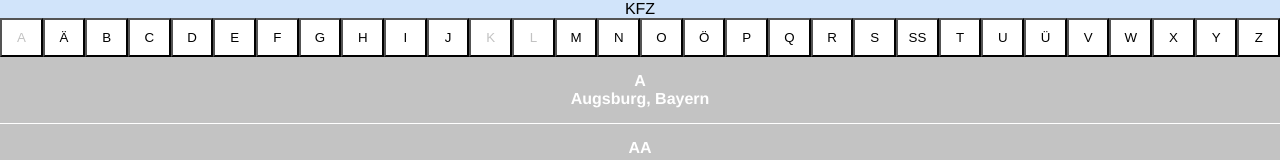
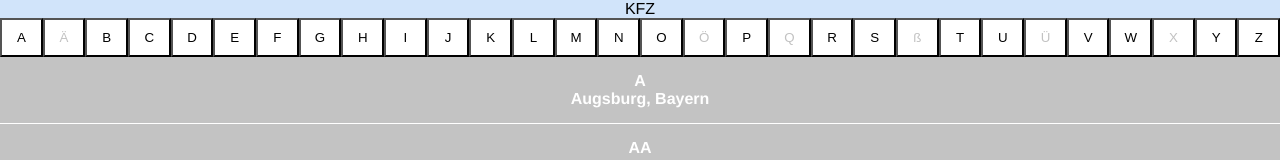
Before and after one commit to maurer2/kfz, a Vue app: page / in a window 1280 px wide. Shown: the top 160 px of the page. Built offline with nearby package versions, Linux system fonts and the light colour scheme.

Commit message:
Added navigation props logik

```diff
--- a/src/components/List.vue
+++ b/src/components/List.vue
@@ -13,8 +13,10 @@
   name: 'List',
   components: { Plate },
   props: {
-    entries: Array,
-    default: [],
+    entries: {
+      type: Array,
+      default: () => [],
+    },
   },
   computed: {
     numEntries() {
--- a/src/components/Main.vue
+++ b/src/components/Main.vue
@@ -2,7 +2,8 @@
   <div class="wrapper" :class="{ 'wrapper--is-vibrant' : oledDevice }">
     <header class="header">KFZ</header>
     <main class="main">
-      <Navigation :inactiveLetters="inactiveLetters" @button-activated="selectLetter"></Navigation>
+      <Navigation :availableLetters="keyList.getUniqueLetters()"
+        @button-activated="selectLetter"></Navigation>
       <List :entries="keyList.entries"></List>
     </main>
     <footer class="footer">Footer</footer>
--- a/src/components/Navigation.vue
+++ b/src/components/Navigation.vue
@@ -3,7 +3,7 @@
     <template v-for="letter in letters">
       <button class="nav-entry" type="button" :key="letter" @click="activateButton(letter)"
         :class="{ 'nav-entry--is-inactive': checkInactivity(letter) }">
-        {{ letter | uppercase }}
+        {{ letter }}
       </button>
     </template>
   </nav>
@@ -13,7 +13,7 @@
 export default {
   name: 'Navigation',
   props: {
-    inactiveLetters: {
+    availableLetters: {
       type: Array,
       default: () => [],
     },
@@ -21,8 +21,8 @@
   data() {
     return {
       letters: [
-        'a', 'ä', 'b', 'c', 'd', 'e', 'f', 'g', 'h', 'i', 'j', 'k', 'l', 'm', 'n', 'o', 'ö', 'p', 'q',
-        'r', 's', 'ß', 't', 'u', 'ü', 'v', 'w', 'x', 'y', 'z',
+        'A', 'Ä', 'B', 'C', 'D', 'E', 'F', 'G', 'H', 'I', 'J', 'K', 'L', 'M', 'N', 'O', 'Ö', 'P', 'Q', 'R', 'S',
+        'ß', 'T', 'U', 'Ü', 'V', 'W', 'X', 'Y', 'Z',
       ],
     };
   },
@@ -33,7 +33,7 @@
   },
   methods: {
     checkInactivity(letter) {
-      return this.inactiveLetters.includes(letter);
+      return !this.availableLetters.includes(letter);
     },
     activateButton(button) {
       this.$emit('button-activated', button);
```
